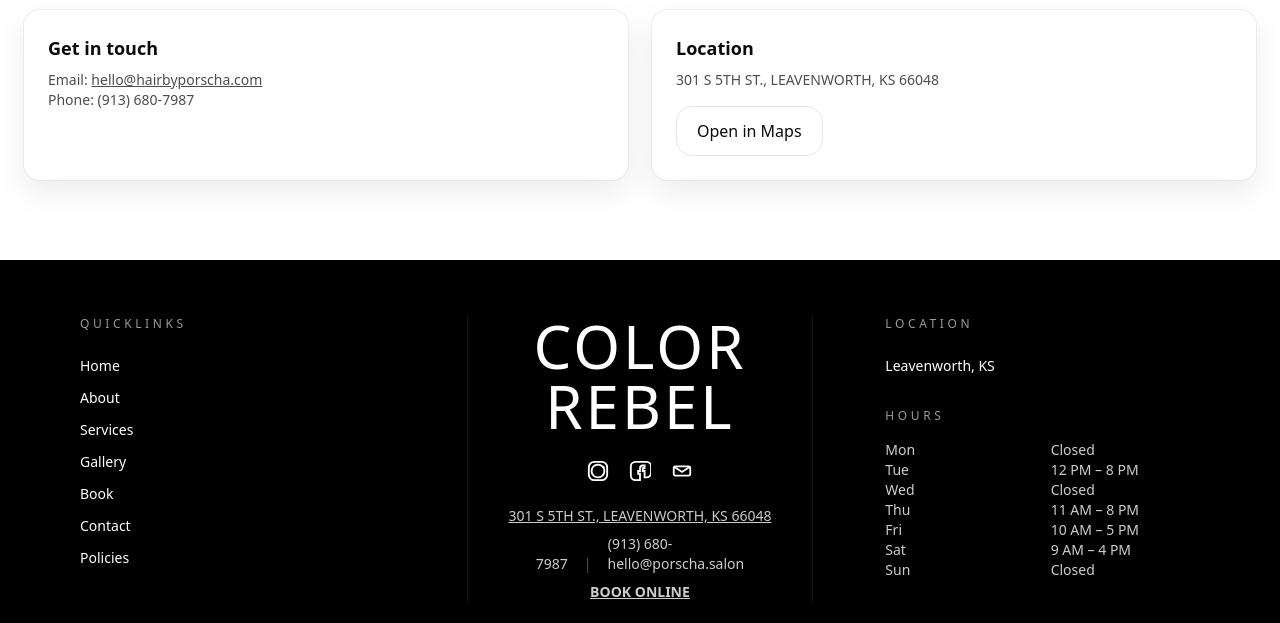
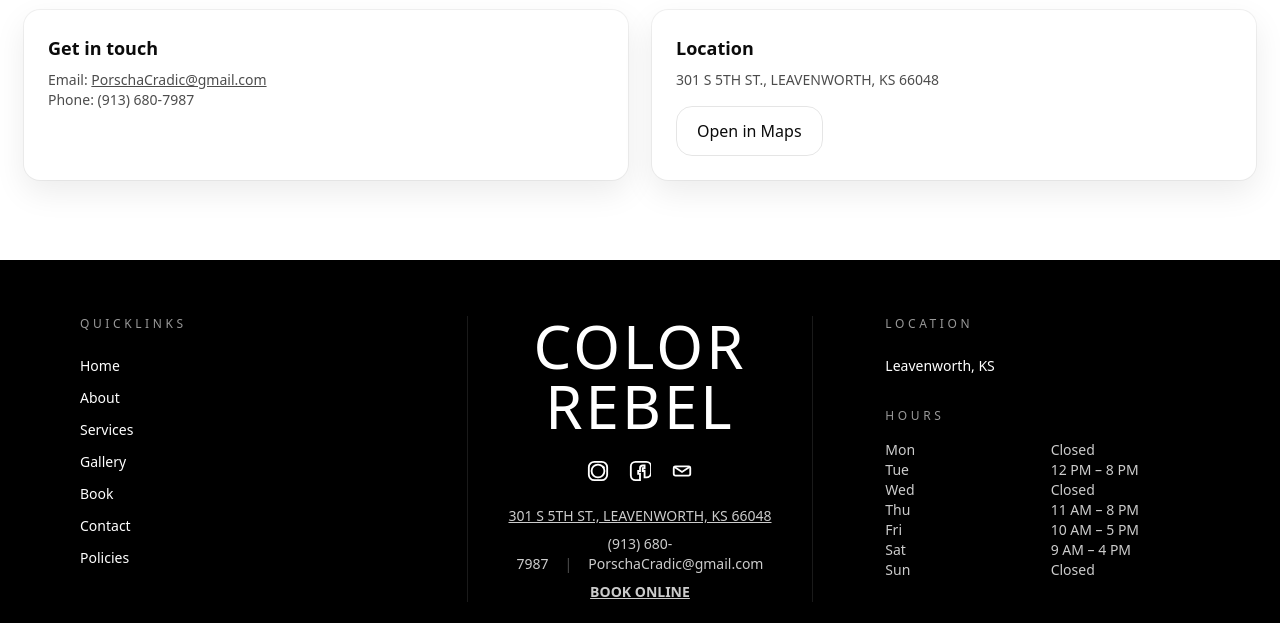
Before and after one commit to Miles-Collins/salon-site, a Next.js app: page /contact in a window 1280 px wide. Shown: the part 130-753 px from the top of the page. Built offline with nearby package versions, Linux system fonts and the light colour scheme.

Commit message:
Update all email addresses to PorschaCradic@gmail.com

```diff
--- a/src/app/contact/page.tsx
+++ b/src/app/contact/page.tsx
@@ -8,7 +8,7 @@ export default function ContactPage() {
         <div className="card p-6">
           <h3 className="text-lg font-semibold">Get in touch</h3>
           <p className="mt-2 text-sm text-black/70">
-            Email: <a className="underline" href="mailto:hello@hairbyporscha.com">hello@hairbyporscha.com</a><br />
+            Email: <a className="underline" href="mailto:PorschaCradic@gmail.com">PorschaCradic@gmail.com</a><br />
             Phone: (913) 680-7987
           </p>
         </div>
--- a/src/components/ContactBar.tsx
+++ b/src/components/ContactBar.tsx
@@ -7,7 +7,7 @@ export default function ContactBar() {
         <div className="flex items-center gap-4">
           <a href="tel:9136807987" className="font-semibold text-brand hover:text-brand-accent transition">(913) 680-7987</a>
           <span className="text-black/30">|</span>
-          <a href="mailto:hello@porscha.salon" className="font-semibold text-brand hover:text-brand-accent transition">hello@porscha.salon</a>
+          <a href="mailto:PorschaCradic@gmail.com" className="font-semibold text-brand hover:text-brand-accent transition">PorschaCradic@gmail.com</a>
         </div>
         <Link href="/book" className="btn-accent px-4 py-2 rounded-full text-sm font-semibold shadow-soft">Book Now</Link>
       </div>
--- a/src/components/FeedbackButton.tsx
+++ b/src/components/FeedbackButton.tsx
@@ -11,7 +11,7 @@ type Props = {
 
 export default function FeedbackButton({ variant = "mailto", className = "", label = "Feedback", appearance = "button" }: Props) {
   const pathname = usePathname();
-  const email = process.env.NEXT_PUBLIC_FEEDBACK_EMAIL || "hello@example.com";
+  const email = process.env.NEXT_PUBLIC_FEEDBACK_EMAIL || "PorschaCradic@gmail.com";
   const formBase = process.env.NEXT_PUBLIC_FEEDBACK_FORM || "";
 
   // Include current page in the subject/body or form prefill
--- a/src/components/Footer.tsx
+++ b/src/components/Footer.tsx
@@ -29,7 +29,7 @@ export default function Footer() {
             <a href="https://facebook.com" target="_blank" rel="noopener" aria-label="Facebook" className="hover:text-brand-accent transition">
               <svg width="22" height="22" fill="none" viewBox="0 0 24 24" stroke="currentColor"><path d="M17 2H7a5 5 0 0 0-5 5v10a5 5 0 0 0 5 5h5v-7h-2v-3h2V9a3 3 0 0 1 3-3h2v3h-2v3h2v7h2a5 5 0 0 0 5-5V7a5 5 0 0 0-5-5z" strokeWidth="2"/></svg>
             </a>
-            <a href="mailto:hello@porscha.salon" aria-label="Email" className="hover:text-brand-accent transition">
+            <a href="mailto:PorschaCradic@gmail.com" aria-label="Email" className="hover:text-brand-accent transition">
               <svg width="22" height="22" fill="none" viewBox="0 0 24 24" stroke="currentColor"><rect x="3" y="7" width="18" height="10" rx="2" strokeWidth="2"/><path d="M3 7l9 6 9-6" strokeWidth="2"/></svg>
             </a>
           </div>
@@ -45,7 +45,7 @@ export default function Footer() {
             <div className="space-x-4">
               <a href="tel:9136807987" className="hover:text-brand-accent">(913) 680-7987</a>
               <span className="text-white/30">|</span>
-              <a href="mailto:hello@porscha.salon" className="hover:text-brand-accent">hello@porscha.salon</a>
+              <a href="mailto:PorschaCradic@gmail.com" className="hover:text-brand-accent">PorschaCradic@gmail.com</a>
             </div>
             <div>
               <Link href="/book" className="underline font-semibold hover:text-brand-accent">BOOK ONLINE</Link>
```
